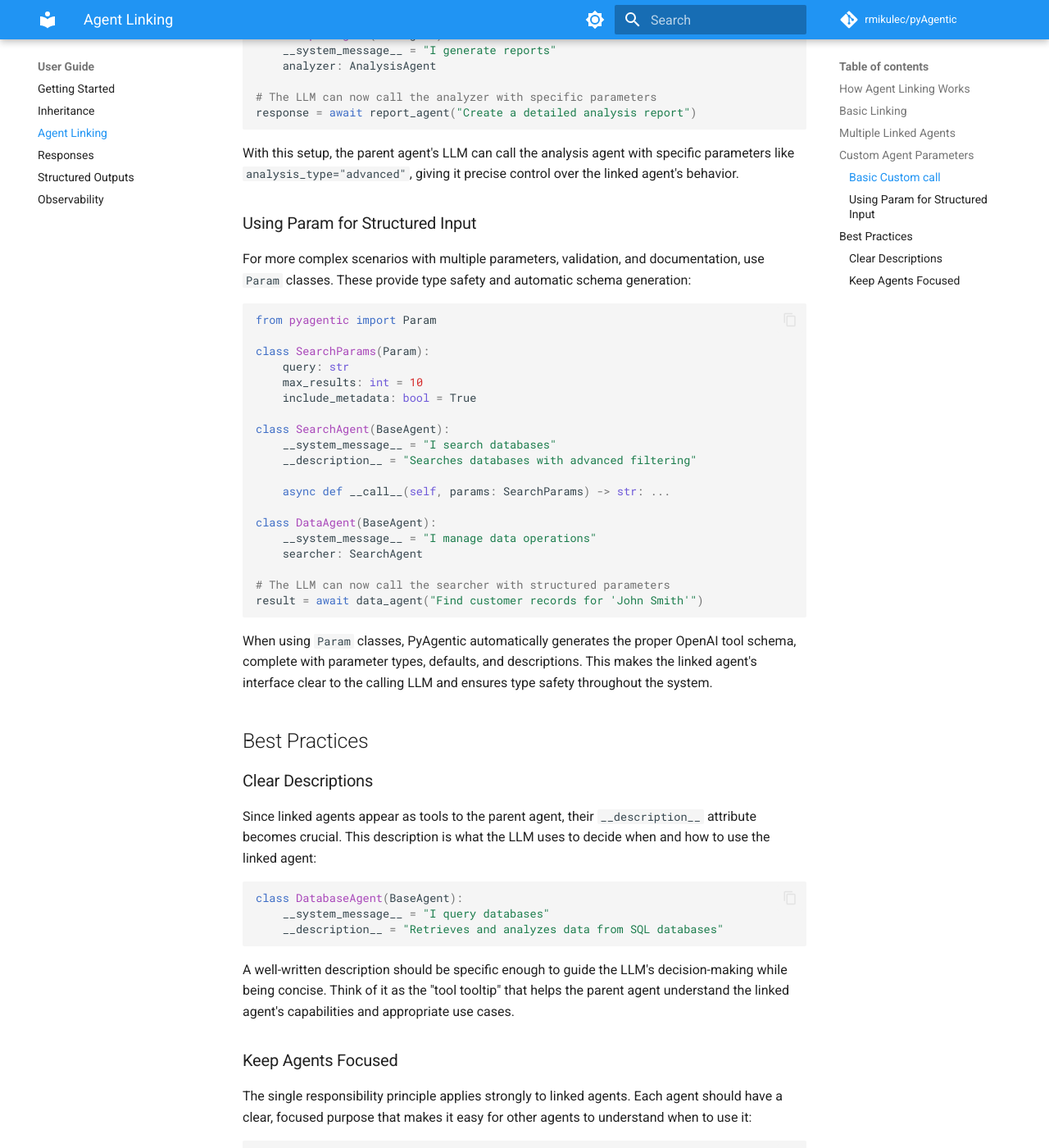
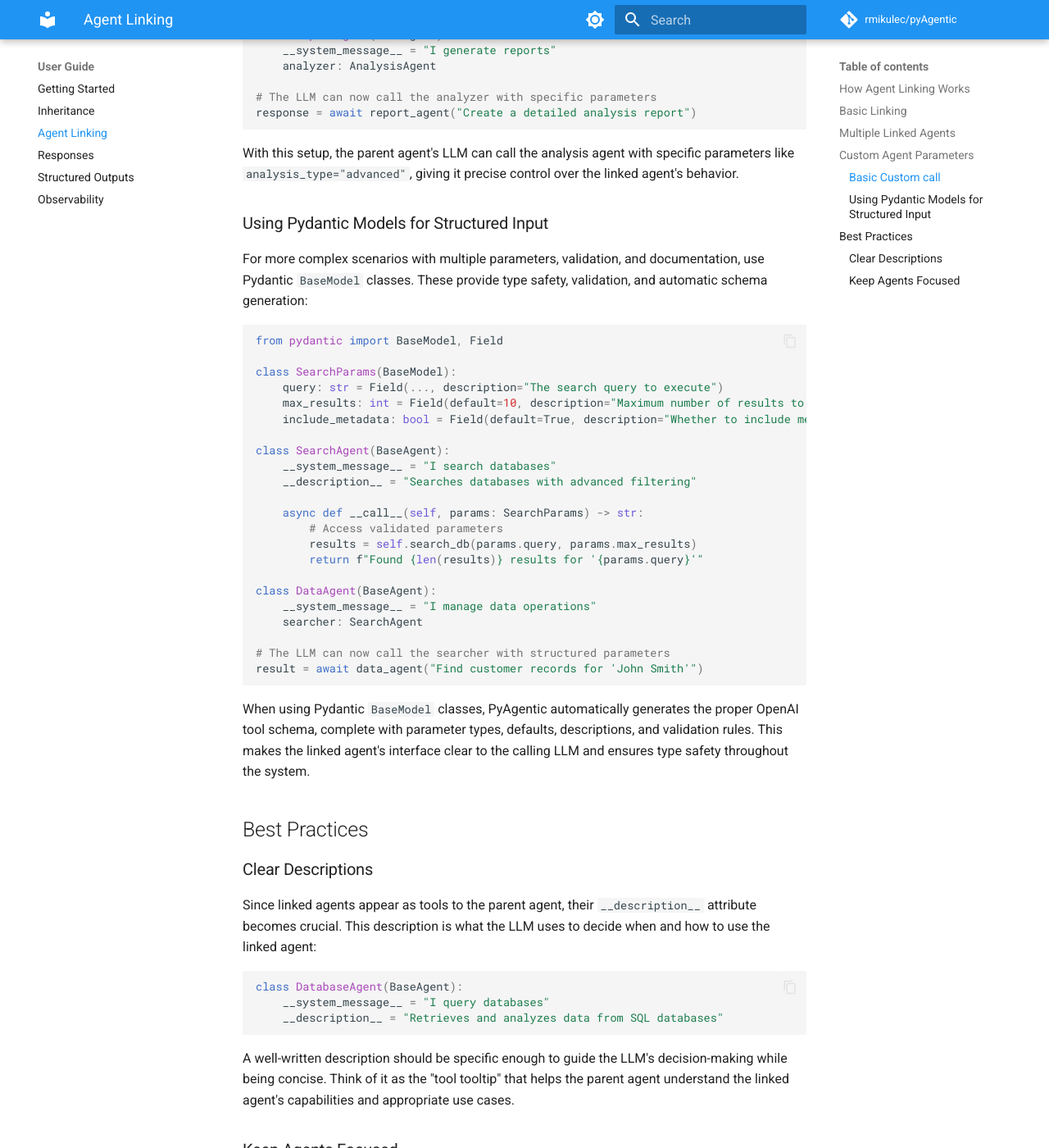
Before and after one commit to rmikulec/pyAgentic, an MkDocs documentation site: the page built from docs/agent-linking.md, in a window 1280 px wide and 1400 px high, scrolled down 2123 px. Shown: the whole window at 82% size. Built offline with MkDocs 1.6.1 and Material for MkDocs 9.7.7, drawn with Linux system fonts in a browser that asks for light colours; comment, search, counter and statistics services are not loaded; some of the changed text lies outside the part shown.

Commit message:
Updated agent linking docs for the Pydantic param

````diff
--- a/docs/agent-linking.md
+++ b/docs/agent-linking.md
@@ -56,7 +56,7 @@ With multiple linked agents, the coordinator can intelligently decide which agen
 
 ## Custom Agent Parameters
 
-By default, when a linked agent is called, it receives the full user input as a single string. However, you can customize this behavior to create more sophisticated interactions by implementing custom `__call__` methods and using `Param` classes to define structured input parameters.
+By default, when a linked agent is called, it receives the full user input as a single string. However, you can customize this behavior to create more sophisticated interactions by implementing custom `__call__` methods and using Pydantic models to define structured input parameters.
 
 ### Basic Custom __call__
 
@@ -79,23 +79,26 @@ response = await report_agent("Create a detailed analysis report")
 
 With this setup, the parent agent's LLM can call the analysis agent with specific parameters like `analysis_type="advanced"`, giving it precise control over the linked agent's behavior.
 
-### Using Param for Structured Input
+### Using Pydantic Models for Structured Input
 
-For more complex scenarios with multiple parameters, validation, and documentation, use `Param` classes. These provide type safety and automatic schema generation:
+For more complex scenarios with multiple parameters, validation, and documentation, use Pydantic `BaseModel` classes. These provide type safety, validation, and automatic schema generation:
 
 ```python
-from pyagentic import Param
+from pydantic import BaseModel, Field
 
-class SearchParams(Param):
-    query: str
-    max_results: int = 10
-    include_metadata: bool = True
+class SearchParams(BaseModel):
+    query: str = Field(..., description="The search query to execute")
+    max_results: int = Field(default=10, description="Maximum number of results to return")
+    include_metadata: bool = Field(default=True, description="Whether to include metadata in results")
 
 class SearchAgent(BaseAgent):
     __system_message__ = "I search databases"
     __description__ = "Searches databases with advanced filtering"
 
-    async def __call__(self, params: SearchParams) -> str: ...
+    async def __call__(self, params: SearchParams) -> str:
+        # Access validated parameters
+        results = self.search_db(params.query, params.max_results)
+        return f"Found {len(results)} results for '{params.query}'"
 
 class DataAgent(BaseAgent):
     __system_message__ = "I manage data operations"
@@ -105,7 +108,7 @@ class DataAgent(BaseAgent):
 result = await data_agent("Find customer records for 'John Smith'")
 ```
 
-When using `Param` classes, PyAgentic automatically generates the proper OpenAI tool schema, complete with parameter types, defaults, and descriptions. This makes the linked agent's interface clear to the calling LLM and ensures type safety throughout the system.
+When using Pydantic `BaseModel` classes, PyAgentic automatically generates the proper OpenAI tool schema, complete with parameter types, defaults, descriptions, and validation rules. This makes the linked agent's interface clear to the calling LLM and ensures type safety throughout the system.
 
 ## Best Practices
 
````
